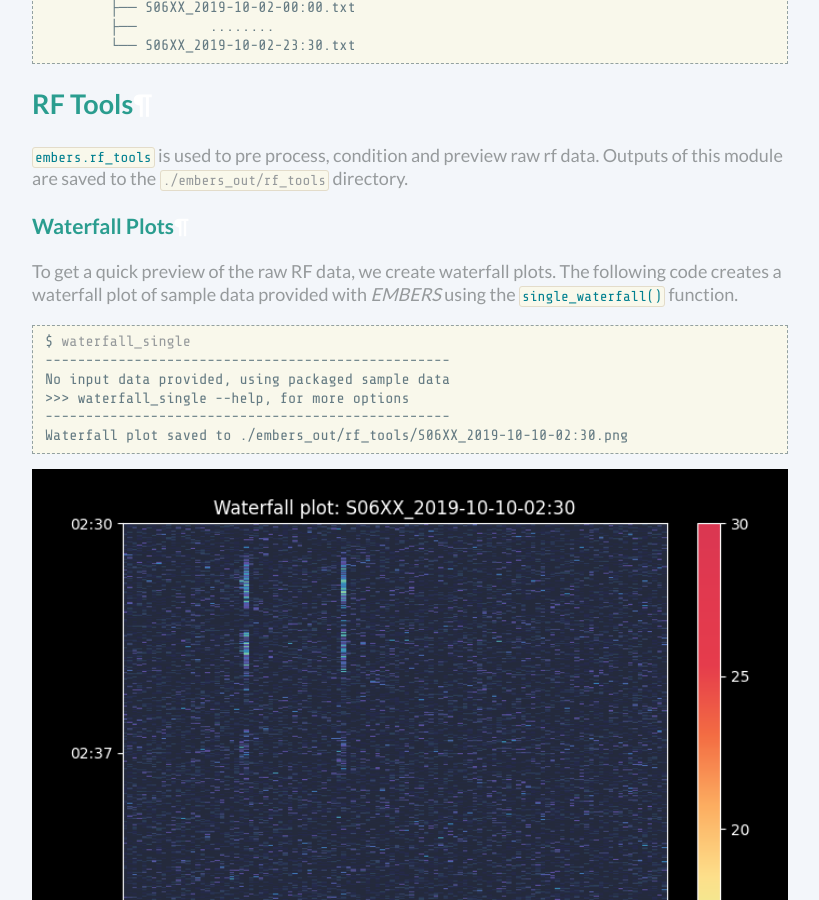
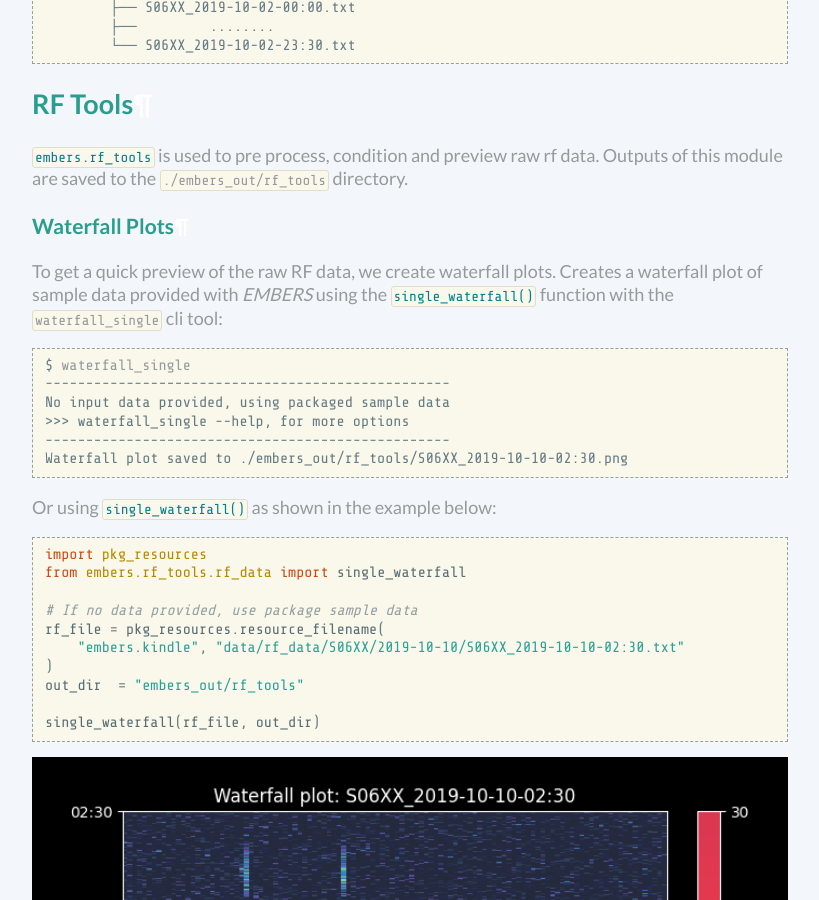
Before and after one commit to amanchokshi/EMBERS, a Sphinx documentation site: the page built from docs/embersbyexample.rst, in a window 1280 px wide and 900 px high, scrolled down 1271 px. Shown: the whole window, without its empty margins (230-1049 px from the left). Built offline with Sphinx 7.4.7, drawn with Linux system fonts in a browser that asks for light colours.

Commit message:
Added a couple of code blocks

```diff
--- a/docs/embersbyexample.rst
+++ b/docs/embersbyexample.rst
@@ -68,8 +68,8 @@ RF Tools
 
 Waterfall Plots
 ^^^^^^^^^^^^^^^
-To get a quick preview of the raw RF data, we create waterfall plots. The following code creates a waterfall plot of sample data provided with *EMBERS* using
-the :func:`~embers.rf_tools.rf_data.single_waterfall` function.
+To get a quick preview of the raw RF data, we create waterfall plots. Creates a waterfall plot of sample data provided with *EMBERS* using
+the :func:`~embers.rf_tools.rf_data.single_waterfall` function with the :samp:`waterfall_single` cli tool:
 
 .. code-block:: console
 
@@ -79,6 +79,22 @@ the :func:`~embers.rf_tools.rf_data.single_waterfall` function.
     >>> waterfall_single --help, for more options
     --------------------------------------------------
     Waterfall plot saved to ./embers_out/rf_tools/S06XX_2019-10-10-02:30.png
+
+Or using :func:`~embers.rf_tools.rf_data.single_waterfall` as shown in the example below:
+
+.. code-block:: python
+
+    import pkg_resources
+    from embers.rf_tools.rf_data import single_waterfall
+
+    # If no data provided, use package sample data
+    rf_file = pkg_resources.resource_filename(
+        "embers.kindle", "data/rf_data/S06XX/2019-10-10/S06XX_2019-10-10-02:30.txt"
+    )
+    out_dir  = "embers_out/rf_tools"
+
+    single_waterfall(rf_file, out_dir)
+
 
 .. image:: _static/imgs/waterfall_sample.png
     :width: 100%
```
